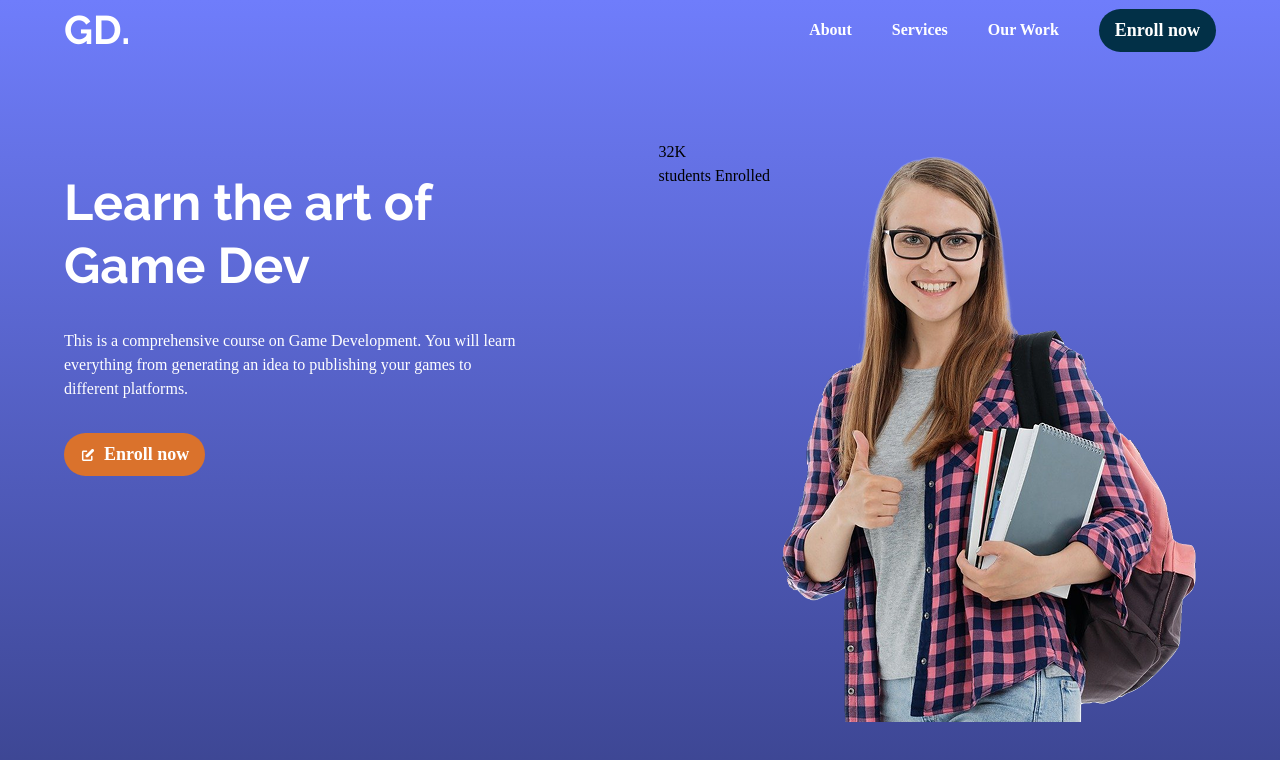
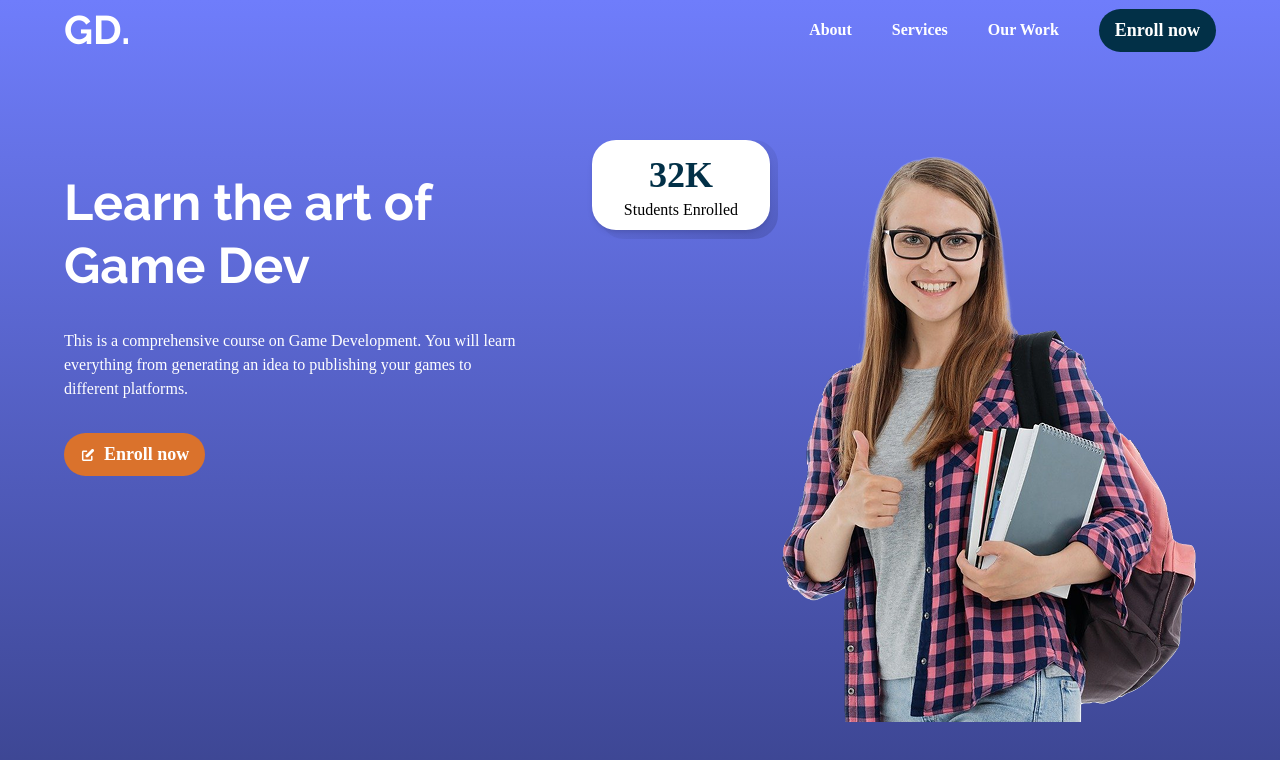
Before and after one commit to addis-ale/gd-landing-page, a Next.js app: page / in a window 1280 px wide. Shown: the top 760 px of the page. Built offline with nearby package versions, Linux system fonts and the light colour scheme.

Commit message:
achievement card completed

```diff
--- a/src/app/components/Achievement.tsx
+++ b/src/app/components/Achievement.tsx
@@ -1,10 +1,13 @@
 const Achievement = () => {
   return (
-    <div className="relative">
-      <div className="bg-gradient-to-b from-vibrantBlue to-darkBlue z-10"></div>
-      <div>
-        <h1>32K</h1>
-        <p>students Enrolled</p>
+    <div className="relative inline-block">
+      {/* Shadow effect to the bottom and right */}
+      <div className="absolute top-0 left-2 h-[110%] w-full  bg-gradient-to-br from-vibrantBlue to-darkBlue opacity-40  rounded-[24px] "></div>
+
+      {/* Main content */}
+      <div className="bg-white  flex flex-col items-center px-8 py-2 relative z-10 shadow-md rounded-[24px]">
+        <h1 className="font-bold text-[36px] text-darkGray">32K</h1>
+        <p className="text-[16px] text-nowrap mt-[-4px]">Students Enrolled</p>
       </div>
     </div>
   );
```
